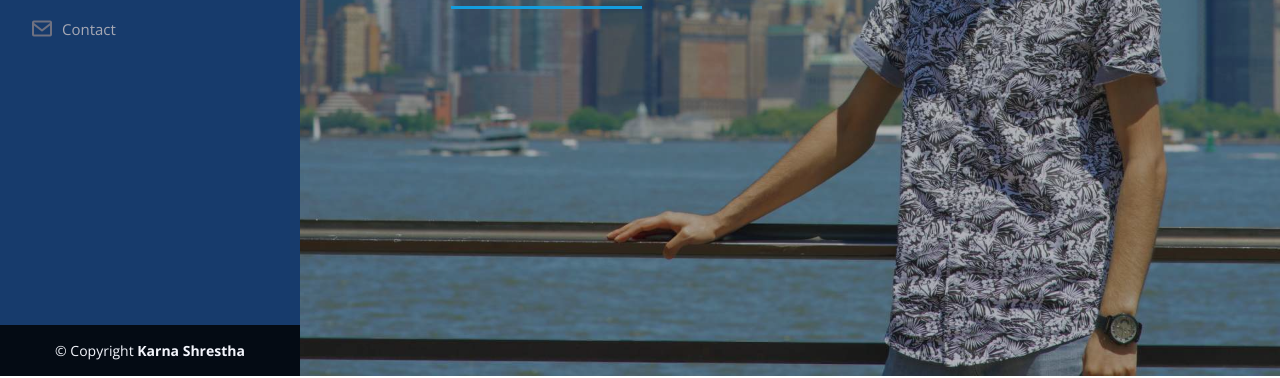
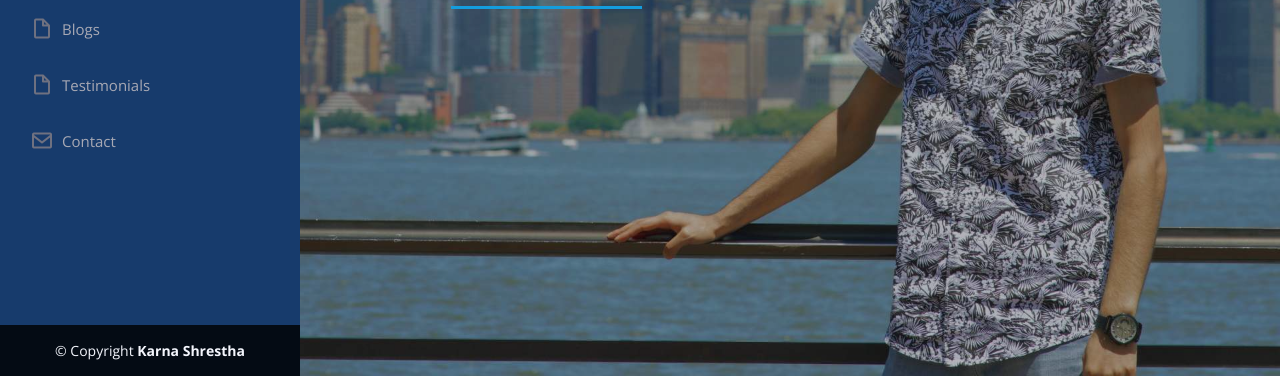
Before and after one commit to iamkarnashrestha/cloudproject, a plain HTML site: page index.html in a window 1280 px wide. Shown: the part 424-802 px from the top of the page. Drawn offline with nearby package versions, Linux system fonts and the light colour scheme.

Commit message:
changes fixed

```diff
--- a/index.html
+++ b/index.html
@@ -53,6 +53,8 @@
           <li><a href="#hero" class="nav-link scrollto active"><i class="bx bx-home"></i> <span>Home</span></a></li>
           <li><a href="#about" class="nav-link scrollto"><i class="bx bx-user"></i> <span>About</span></a></li>
           <li><a href="#resume" class="nav-link scrollto"><i class="bx bx-file-blank"></i> <span>Resume</span></a></li>
+          <li><a href="#blog" class="nav-link scrollto"><i class="bx bx-file-blank"></i> <span>Blogs</span></a></li>
+          <li><a href="#testimonials" class="nav-link scrollto"><i class="bx bx-file-blank"></i> <span>Testimonials</span></a></li>
           <li><a href="#contact" class="nav-link scrollto"><i class="bx bx-envelope"></i> <span>Contact</span></a></li>
         </ul>
       </nav><!-- .nav-menu -->
@@ -392,12 +394,12 @@
     <!--End Portfolio Section -->
 
     <!-- ======= Services Section ======= -->
-    <!-- <section id="services" class="services">
+    <section id="blog" class="services">
       <div class="container">
 
         <div class="section-title">
-          <h2>Services</h2>
-          <p>Magnam dolores commodi suscipit. Necessitatibus eius consequatur ex aliquid fuga eum quidem. Sit sint consectetur velit. Quisquam quos quisquam cupiditate. Et nemo qui impedit suscipit alias ea. Quia fugiat sit in iste officiis commodi quidem hic quas.</p>
+          <h2>Blogs</h2>
+          <p>Welcome to my collection of technical blogs, where I delve into the intricate world of technology, offering in-depth insights and practical solutions. These blogs serve as a bridge, simplifying complex concepts and making them accessible to a wide audience, empowering readers to navigate and harness the power of technology. Join me on this journey of exploration and learning.</p>
         </div>
 
         <div class="row">
@@ -434,7 +436,7 @@
         </div>
 
       </div>
-    </section>End Services Section -->
+    </section>
 
     <!-- ======= Testimonials Section ======= -->
     <section id="testimonials" class="testimonials section-bg">
```
